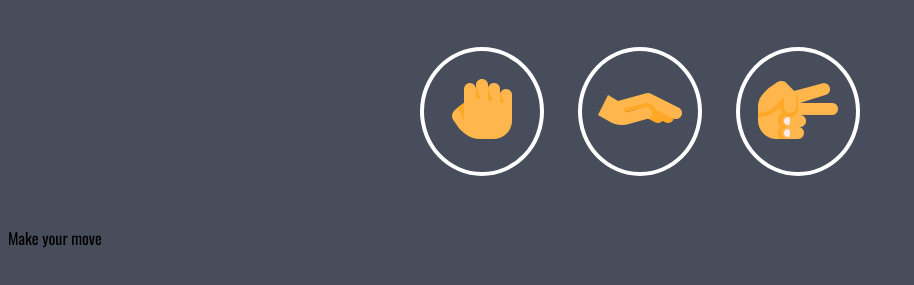
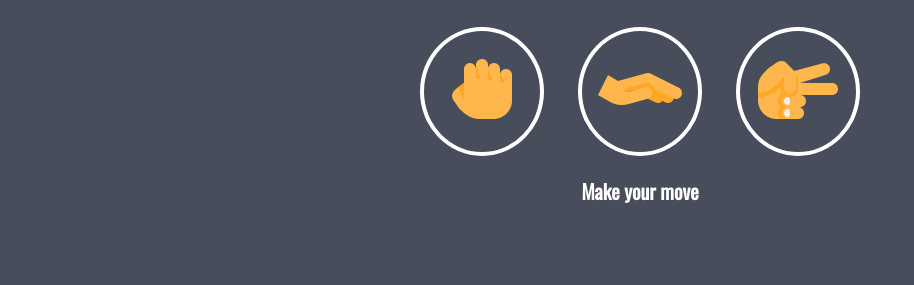
Before and after one commit to autumnc89/rock_paper_scissors, a plain HTML site: page index.html in a window 1280 px wide. Shown: the part 387-672 px from the top of the page, without its empty margins (0-914 px from the left). Drawn offline with nearby package versions, Linux system fonts and the light colour scheme.

Commit message:
Add action message css

```diff
--- a/styles.css
+++ b/styles.css
@@ -70,7 +70,7 @@ header h1 {
 }
 
 .choices {
-    margin: 50px 0;
+    margin-top: 50px 0;
     text-align: center;
 
 }
@@ -88,3 +88,11 @@ header h1 {
     cursor: pointer;
     background: #ffce00
 }
+
+#action-message {
+    text-align: center;
+    color: white;
+    font-weight: bold;
+    font-size: 20px;
+    margin-top: 20px;
+}
```
